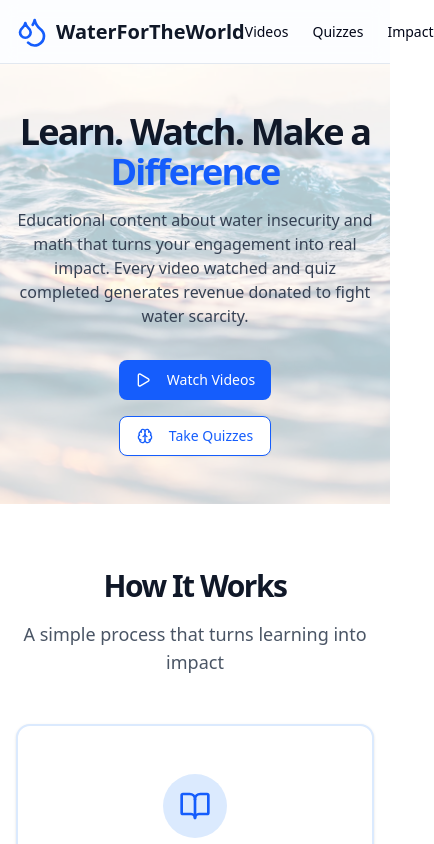
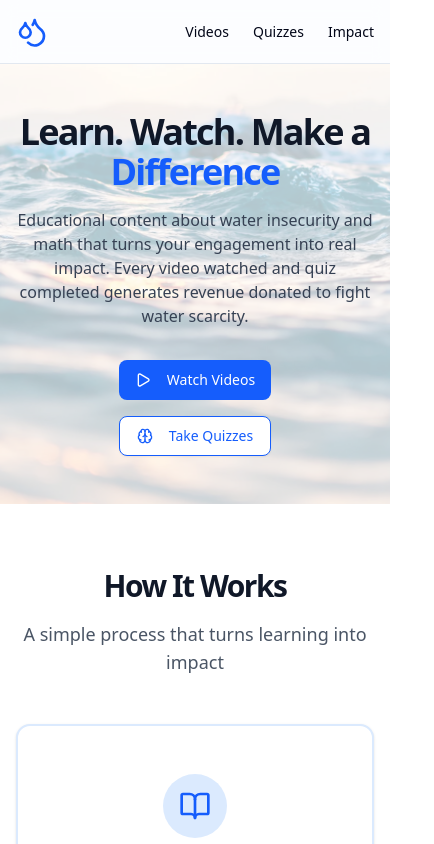
Before and after one commit to jakee1927/WaterForTheWorld, a Next.js app in the folder waterfortheworld/: page / in a window 390 px wide. Shown: the top 844 px of the page, 434 px wide, since content can reach past the window. Built offline with nearby package versions, Linux system fonts and the light colour scheme.

Commit message:
fixed header on mobile devices

```diff
--- a/waterfortheworld/src/app/page.tsx
+++ b/waterfortheworld/src/app/page.tsx
@@ -10,7 +10,7 @@ export default function HomePage() {
       <header className="px-4 lg:px-6 h-16 flex items-center border-b bg-white/80 backdrop-blur-sm sticky top-0 z-50">
         <Link href="/" className="flex items-center space-x-2">
           <Droplets className="h-8 w-8 text-blue-600" />
-          <span className="text-xl font-bold text-gray-900">WaterForTheWorld</span>
+          <span className="hidden md:inline text-xl font-bold text-gray-900">WaterForTheWorld</span>
         </Link>
         <nav className="ml-auto flex gap-6">
           <Link href="#videos" className="text-sm font-medium hover:text-blue-600 transition-colors">
@@ -47,14 +47,14 @@ export default function HomePage() {
                 </p>
               </div>
               <div className="flex flex-col sm:flex-row gap-4 relative z-10">
-                <Button size="lg" className="bg-blue-600 hover:bg-blue-700 text-white px-8 py-3">
+                <Button size="lg" className="bg-blue-600 hover:bg-blue-700 text-white px-8 py-3 cursor-pointer">
                   <Play className="mr-2 h-5 w-5" />
                   Watch Videos
                 </Button>
                 <Button
                   size="lg"
                   variant="outline"
-                  className="border-blue-600 text-blue-600 hover:bg-blue-50 px-8 py-3"
+                  className="border-blue-600 text-blue-600 hover:bg-blue-50 px-8 py-3 cursor-pointer"
                 >
                   <Brain className="mr-2 h-5 w-5" />
                   Take Quizzes
```
